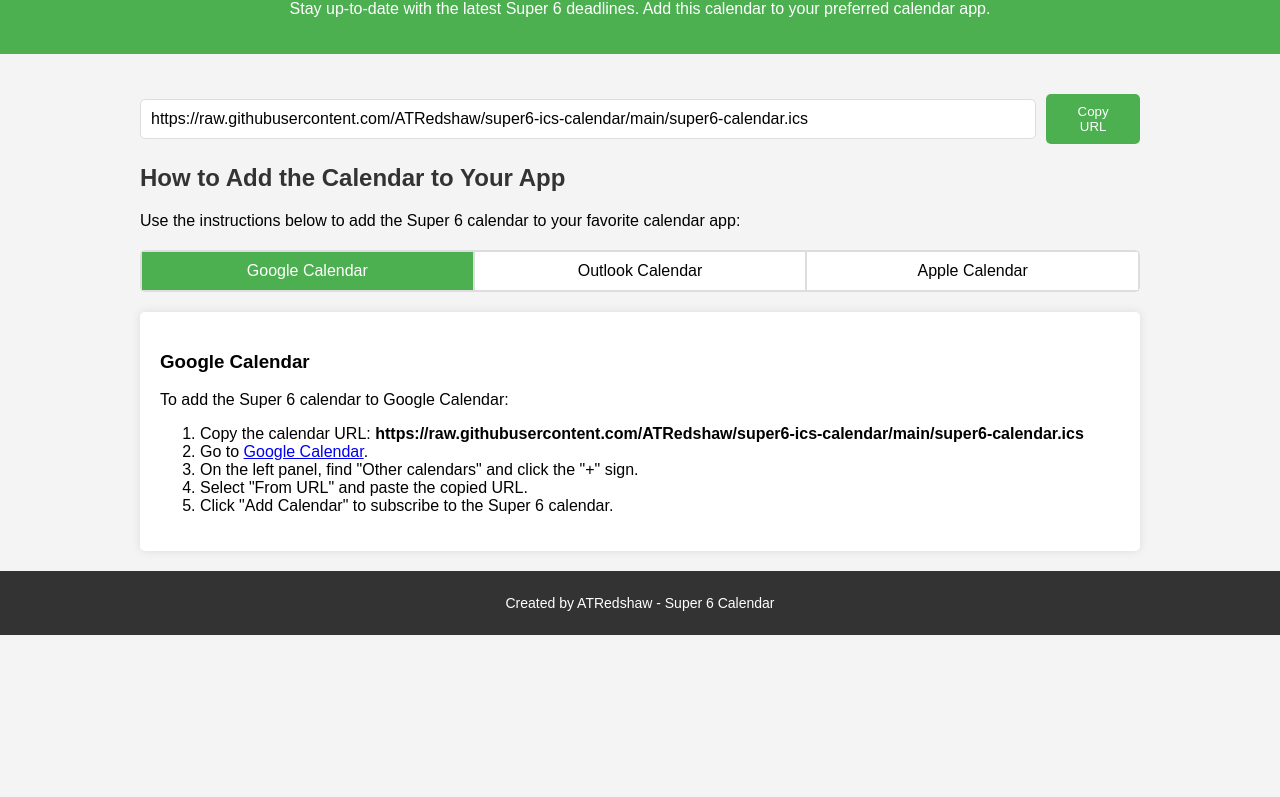
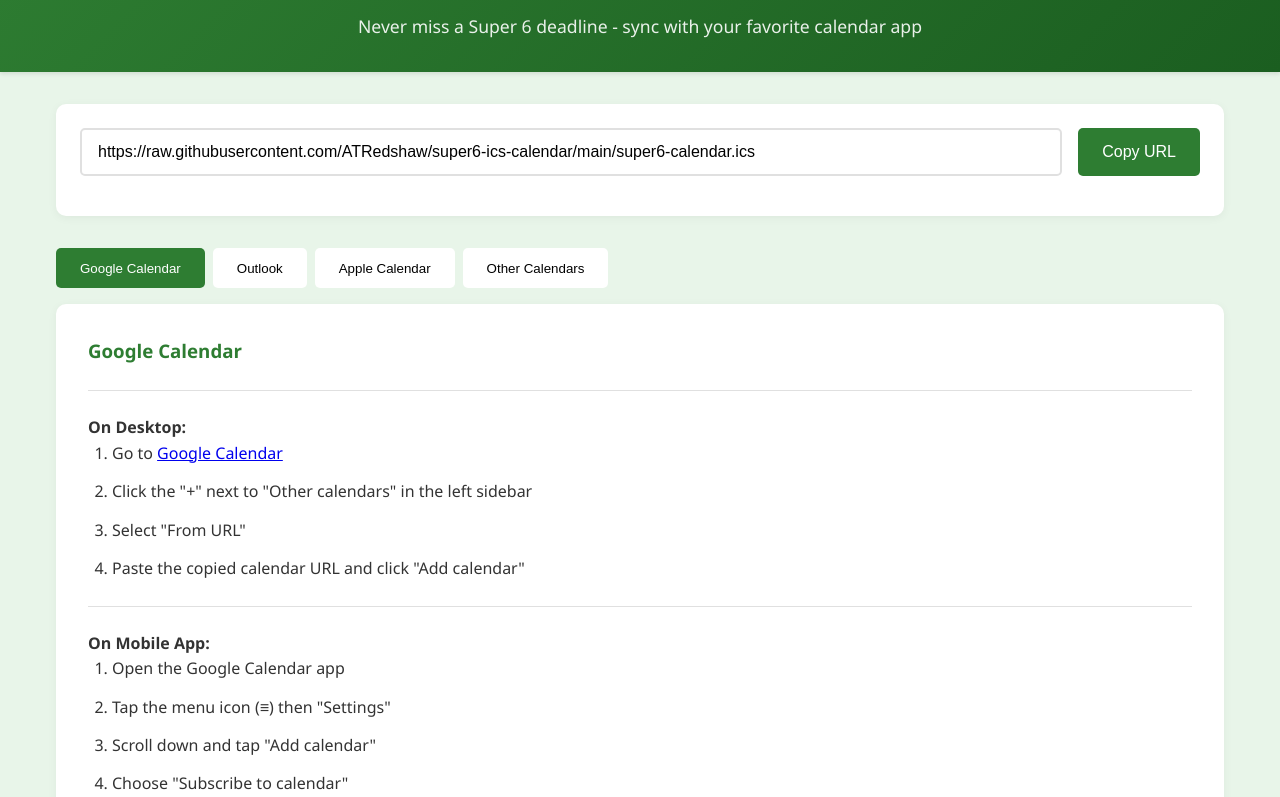
Before and after one commit to ATRedshaw/super6-ics-calendar, a website: page index.html in a window 1280 px wide. Shown: the part 100-897 px from the top of the page. Before the commit the page ends 800 px from the top, so only its background shows below. Drawn offline with Linux system fonts and the light colour scheme.

Commit message:
Updated index.html with calendar specific instructions

```diff
--- a/index.html
+++ b/index.html
@@ -4,221 +4,351 @@
 <head>
     <meta charset="UTF-8">
     <meta name="viewport" content="width=device-width, initial-scale=1.0">
-    <title>Super 6 Calendar</title>
+    <title>Super 6 Calendar Sync</title>
     <style>
-        body {
-            font-family: Arial, sans-serif;
+        :root {
+            --primary: #2E7D32;
+            --primary-dark: #1B5E20;
+            --secondary: #81C784;
+            --text: #333;
+            --background: #E8F5E9;
+            --white: #fff;
+        }
+
+        * {
             margin: 0;
             padding: 0;
             box-sizing: border-box;
-            background-color: #f4f4f4;
+        }
+
+        body {
+            font-family: 'Segoe UI', Roboto, Arial, sans-serif;
+            background-color: var(--background);
+            color: var(--text);
+            line-height: 1.6;
+            min-height: 100vh;
+            display: flex;
+            flex-direction: column;
         }
 
         header {
-            background-color: #4CAF50;
-            color: white;
-            padding: 20px;
+            background: linear-gradient(135deg, var(--primary), var(--primary-dark));
+            color: var(--white);
+            padding: 2rem 1rem;
             text-align: center;
+            box-shadow: 0 2px 4px rgba(0,0,0,0.1);
+        }
+
+        header h1 {
+            font-size: 2.5rem;
+            margin-bottom: 1rem;
+        }
+
+        header p {
+            font-size: 1.1rem;
+            opacity: 0.9;
         }
 
         main {
-            padding: 20px;
-            max-width: 1000px;
+            flex: 1;
+            padding: 2rem 1rem;
+            max-width: 1200px;
             margin: 0 auto;
+            width: 100%;
         }
 
-        h1, h2 {
-            color: #333;
+        .input-container {
+            background: var(--white);
+            padding: 1.5rem;
+            border-radius: 10px;
+            box-shadow: 0 2px 10px rgba(0,0,0,0.05);
+            margin-bottom: 2rem;
+        }
+
+        .input-wrapper {
+            display: flex;
+            gap: 1rem;
+            margin-bottom: 1rem;
+        }
+
+        .input-field {
+            flex: 1;
+            padding: 0.8rem 1rem;
+            font-size: 1rem;
+            border: 2px solid #e0e0e0;
+            border-radius: 5px;
+            transition: border-color 0.3s;
+        }
+
+        .input-field:focus {
+            outline: none;
+            border-color: var(--primary);
+        }
+
+        .copy-button {
+            padding: 0.8rem 1.5rem;
+            background-color: var(--primary);
+            color: var(--white);
+            border: none;
+            border-radius: 5px;
+            font-size: 1rem;
+            cursor: pointer;
+            transition: background-color 0.3s;
+        }
+
+        .copy-button:hover {
+            background-color: var(--primary-dark);
         }
 
         .tabs {
             display: flex;
-            justify-content: space-evenly;
-            background-color: #fff;
-            border: 1px solid #ddd;
-            border-radius: 5px;
-            margin-top: 20px;
+            gap: 0.5rem;
+            margin-bottom: 1rem;
+            flex-wrap: wrap;
         }
 
         .tab-button {
-            padding: 10px;
+            padding: 0.8rem 1.5rem;
+            background: var(--white);
+            border: none;
+            border-radius: 5px;
             cursor: pointer;
-            border: 1px solid #ddd;
-            background-color: #fff;
-            flex: 1;
-            text-align: center;
+            font-weight: 500;
+            transition: all 0.3s;
         }
 
         .tab-button:hover {
-            background-color: #f1f1f1;
+            background-color: rgba(46, 125, 50, 0.1);
         }
 
         .tab-button.active {
-            background-color: #4CAF50;
-            color: white;
+            background-color: var(--primary);
+            color: var(--white);
         }
 
         .tab-content {
             display: none;
-            padding: 20px;
-            background-color: white;
-            border-radius: 5px;
-            box-shadow: 0px 0px 10px rgba(0, 0, 0, 0.1);
-            margin-top: 20px;
+            background: var(--white);
+            padding: 2rem;
+            border-radius: 10px;
+            box-shadow: 0 2px 10px rgba(0,0,0,0.05);
         }
 
         .tab-content.active {
             display: block;
         }
 
-        .input-container {
-            display: flex;
-            align-items: center;
-            margin: 20px 0;
+        .tab-content h3 {
+            color: var(--primary);
+            margin-bottom: 1rem;
         }
 
-        .input-field {
-            width: 100%;
-            padding: 10px;
-            font-size: 16px;
-            border: 1px solid #ddd;
-            border-radius: 5px;
-            margin-right: 10px;
+        .tab-content ol {
+            padding-left: 1.5rem;
         }
 
-        .copy-button {
-            padding: 10px 20px;
-            background-color: #4CAF50;
-            color: white;
-            border: none;
-            border-radius: 5px;
-            cursor: pointer;
+        .tab-content li {
+            margin-bottom: 0.8rem;
         }
 
-        .copy-button:hover {
-            background-color: #45a049;
-        }
-
-        .copy-button:focus {
-            outline: none;
+        .platform-instructions {
+            margin-top: 1.5rem;
+            padding-top: 1.5rem;
+            border-top: 1px solid #e0e0e0;
         }
 
         footer {
-            background-color: #333;
-            color: white;
-            padding: 10px;
+            background-color: var(--primary-dark);
+            color: var(--white);
+            padding: 1rem;
             text-align: center;
-            font-size: 14px;
+            margin-top: auto;
+        }
+
+        .general-tips {
+            margin-top: 1.5rem;
+            padding: 1.5rem;
+            background-color: rgba(46, 125, 50, 0.1);
+            border-radius: 8px;
         }
 
         @media (max-width: 768px) {
-            .tabs {
+            header h1 {
+                font-size: 2rem;
+            }
+
+            .input-wrapper {
                 flex-direction: column;
             }
 
-            .input-container {
-                flex-direction: column;
-                align-items: stretch;
+            .copy-button {
+                width: 100%;
             }
 
-            .input-field {
-                margin-bottom: 10px;
+            .tab-button {
+                width: 100%;
+                text-align: center;
+            }
+
+            .tab-content {
+                padding: 1.5rem;
             }
         }
     </style>
 </head>
 
 <body>
-
     <header>
-        <h1>Super 6 Calendar</h1>
-        <p>Stay up-to-date with the latest Super 6 deadlines. Add this calendar to your preferred calendar app.</p>
+        <h1>Super 6 Calendar Sync</h1>
+        <p>Never miss a Super 6 deadline - sync with your favorite calendar app</p>
     </header>
 
     <main>
-
-        <!-- Copiable URL -->
         <div class="input-container">
-            <input id="calendar-url" type="text" value="https://raw.githubusercontent.com/ATRedshaw/super6-ics-calendar/main/super6-calendar.ics" class="input-field" readonly>
-            <button class="copy-button" onclick="copyURL()">Copy URL</button>
+            <div class="input-wrapper">
+                <input id="calendar-url" type="text" value="https://raw.githubusercontent.com/ATRedshaw/super6-ics-calendar/main/super6-calendar.ics" class="input-field" readonly>
+                <button class="copy-button" onclick="copyURL()">Copy URL</button>
+            </div>
         </div>
 
-        <h2>How to Add the Calendar to Your App</h2>
-        <p>Use the instructions below to add the Super 6 calendar to your favorite calendar app:</p>
-
-        <!-- Tabs -->
         <div class="tabs">
-            <div class="tab-button active" onclick="openTab(event, 'google')">Google Calendar</div>
-            <div class="tab-button" onclick="openTab(event, 'outlook')">Outlook Calendar</div>
-            <div class="tab-button" onclick="openTab(event, 'apple')">Apple Calendar</div>
+            <button class="tab-button active" onclick="openTab(event, 'google')">Google Calendar</button>
+            <button class="tab-button" onclick="openTab(event, 'outlook')">Outlook</button>
+            <button class="tab-button" onclick="openTab(event, 'apple')">Apple Calendar</button>
+            <button class="tab-button" onclick="openTab(event, 'other')">Other Calendars</button>
         </div>
 
-        <!-- Google Calendar -->
         <div id="google" class="tab-content active">
             <h3>Google Calendar</h3>
-            <p>To add the Super 6 calendar to Google Calendar:</p>
-            <ol>
-                <li>Copy the calendar URL: <strong>https://raw.githubusercontent.com/ATRedshaw/super6-ics-calendar/main/super6-calendar.ics</strong></li>
-                <li>Go to <a href="https://calendar.google.com" target="_blank">Google Calendar</a>.</li>
-                <li>On the left panel, find "Other calendars" and click the "+" sign.</li>
-                <li>Select "From URL" and paste the copied URL.</li>
-                <li>Click "Add Calendar" to subscribe to the Super 6 calendar.</li>
-            </ol>
+            <div class="platform-instructions">
+                <h4>On Desktop:</h4>
+                <ol>
+                    <li>Go to <a href="https://calendar.google.com" target="_blank">Google Calendar</a></li>
+                    <li>Click the "+" next to "Other calendars" in the left sidebar</li>
+                    <li>Select "From URL"</li>
+                    <li>Paste the copied calendar URL and click "Add calendar"</li>
+                </ol>
+            </div>
+            <div class="platform-instructions">
+                <h4>On Mobile App:</h4>
+                <ol>
+                    <li>Open the Google Calendar app</li>
+                    <li>Tap the menu icon (≡) then "Settings"</li>
+                    <li>Scroll down and tap "Add calendar"</li>
+                    <li>Choose "Subscribe to calendar"</li>
+                    <li>Paste the URL and tap "Add calendar"</li>
+                </ol>
+            </div>
         </div>
 
-        <!-- Outlook Calendar -->
         <div id="outlook" class="tab-content">
             <h3>Outlook Calendar</h3>
-            <p>To add the Super 6 calendar to Outlook:</p>
-            <ol>
-                <li>Copy the calendar URL: <strong>https://raw.githubusercontent.com/ATRedshaw/super6-ics-calendar/main/super6-calendar.ics</strong></li>
-                <li>Go to <a href="https://outlook.live.com" target="_blank">Outlook Calendar</a>.</li>
-                <li>On the left panel, click "Add calendar" and select "Subscribe from Web".</li>
-                <li>Paste the copied URL into the "Link to the calendar" field.</li>
-                <li>Click "Import" to subscribe to the Super 6 calendar.</li>
-            </ol>
+            <div class="platform-instructions">
+                <h4>On Desktop/Web:</h4>
+                <ol>
+                    <li>Go to <a href="https://outlook.live.com/calendar" target="_blank">Outlook Calendar</a></li>
+                    <li>Click "Add calendar" in the left sidebar</li>
+                    <li>Choose "Subscribe from web"</li>
+                    <li>Paste the calendar URL and click "Import"</li>
+                </ol>
+            </div>
+            <div class="platform-instructions">
+                <h4>On Mobile App:</h4>
+                <ol>
+                    <li>Open the Outlook mobile app</li>
+                    <li>Tap the calendar icon</li>
+                    <li>Tap the menu icon (≡) then the gear icon ⚙️</li>
+                    <li>Select "Add calendar"</li>
+                    <li>Choose "Add from URL"</li>
+                    <li>Paste the calendar URL and tap "Done"</li>
+                </ol>
+            </div>
         </div>
 
-        <!-- Apple Calendar -->
         <div id="apple" class="tab-content">
             <h3>Apple Calendar</h3>
-            <p>To add the Super 6 calendar to Apple Calendar:</p>
-            <ol>
-                <li>Copy the calendar URL: <strong>https://raw.githubusercontent.com/ATRedshaw/super6-ics-calendar/main/super6-calendar.ics</strong></li>
-                <li>Open the Apple Calendar app on your Mac.</li>
-                <li>Click "File" in the menu and choose "New Calendar Subscription".</li>
-                <li>Paste the copied URL into the "Calendar URL" field.</li>
-                <li>Click "Subscribe" to add the Super 6 calendar.</li>
-            </ol>
+            <div class="platform-instructions">
+                <h4>On Mac:</h4>
+                <ol>
+                    <li>Open the Calendar app</li>
+                    <li>Click "File" → "New Calendar Subscription"</li>
+                    <li>Paste the calendar URL and click "Subscribe"</li>
+                    <li>Adjust your refresh and alert preferences</li>
+                    <li>Click "OK" to finish</li>
+                </ol>
+            </div>
+            <div class="platform-instructions">
+                <h4>On iPhone/iPad:</h4>
+                <ol>
+                    <li>Go to Settings</li>
+                    <li>Scroll down and tap "Calendar"</li>
+                    <li>Tap "Accounts" → "Add Account"</li>
+                    <li>Choose "Other" → "Add Subscribed Calendar"</li>
+                    <li>Paste the calendar URL and tap "Next"</li>
+                    <li>Adjust your settings and tap "Save"</li>
+                </ol>
+            </div>
         </div>
 
+        <div id="other" class="tab-content">
+            <h3>Other Calendar Applications</h3>
+            <div class="platform-instructions">
+                <p>Most calendar applications support subscribing to external calendars using an ICS URL. Here's how to generally add the Super 6 calendar:</p>
+                <ol>
+                    <li>Look for an option like "Subscribe to Calendar" or "Add External Calendar"</li>
+                    <li>Copy the Super 6 calendar URL provided above</li>
+                    <li>Paste the URL when prompted</li>
+                    <li>Set your preferred update frequency if available</li>
+                </ol>
+            </div>
+            <div class="general-tips">
+                <h4>Common Terms to Look For:</h4>
+                <ul>
+                    <li>"Subscribe to Calendar"</li>
+                    <li>"Add Internet Calendar"</li>
+                    <li>"Add by URL"</li>
+                    <li>"iCal subscription"</li>
+                    <li>"Add external calendar"</li>
+                </ul>
+            </div>
+            <div class="platform-instructions">
+                <h4>Troubleshooting Tips:</h4>
+                <ul>
+                    <li>Ensure you've copied the complete URL</li>
+                    <li>Some apps may take a few minutes to sync the calendar</li>
+                    <li>Check your calendar app's settings for refresh frequency options</li>
+                    <li>Make sure your device has an active internet connection</li>
+                </ul>
+            </div>
+        </div>
     </main>
 
     <footer>
-        <p>Created by ATRedshaw - Super 6 Calendar</p>
+        <p>Created by ATRedshaw - Super 6 Calendar Sync</p>
     </footer>
 
     <script>
-        // Copy URL function
         function copyURL() {
             const copyText = document.getElementById("calendar-url");
             copyText.select();
             document.execCommand("copy");
-            alert("URL copied to clipboard!");
+
+            const button = document.querySelector('.copy-button');
+            const originalText = button.textContent;
+            button.textContent = 'Copied!';
+
+            setTimeout(() => {
+                button.textContent = originalText;
+            }, 2000);
         }
 
-        // Tab switching functionality
         function openTab(event, tabName) {
             const tabContents = document.querySelectorAll('.tab-content');
             const tabButtons = document.querySelectorAll('.tab-button');
 
-            // Hide all tab content
             tabContents.forEach(content => content.classList.remove('active'));
-
-            // Remove active class from all buttons
             tabButtons.forEach(button => button.classList.remove('active'));
 
-            // Show the clicked tab content and add active class to the clicked tab button
             document.getElementById(tabName).classList.add('active');
             event.currentTarget.classList.add('active');
         }
```
